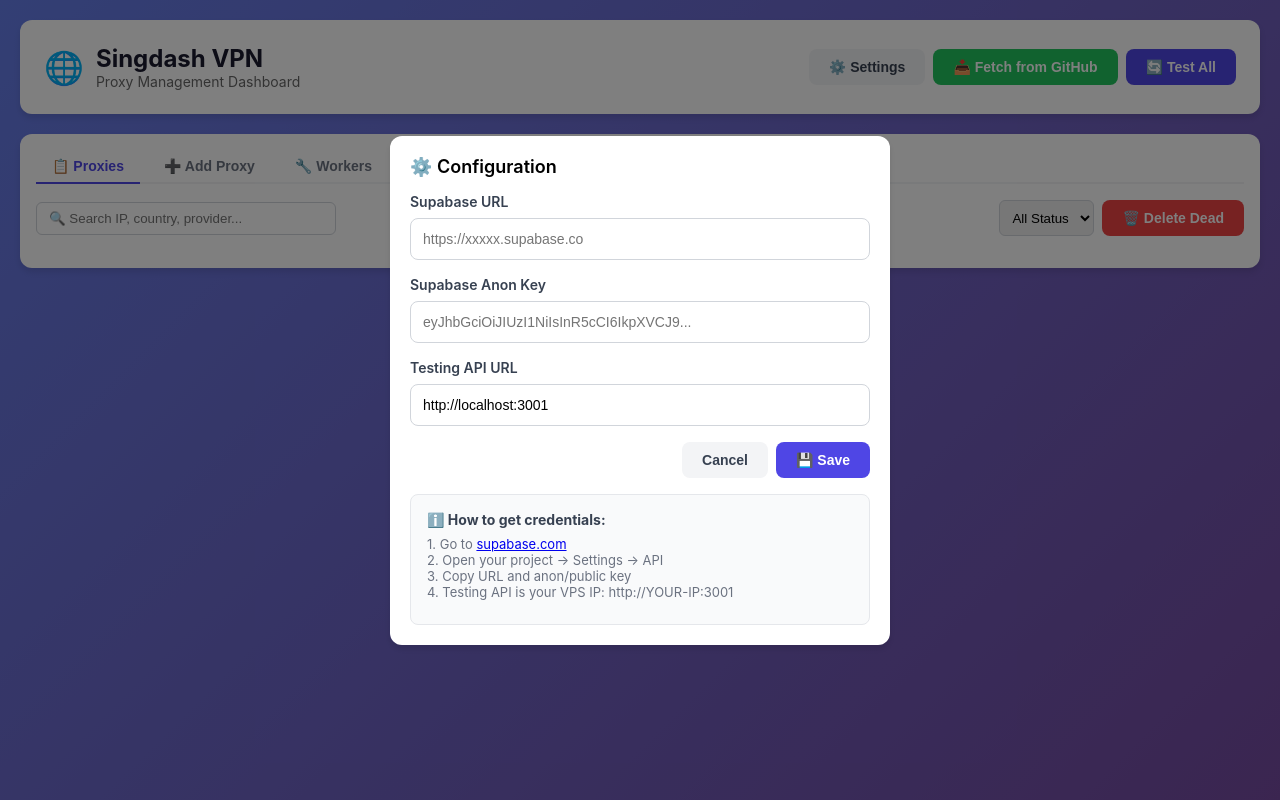
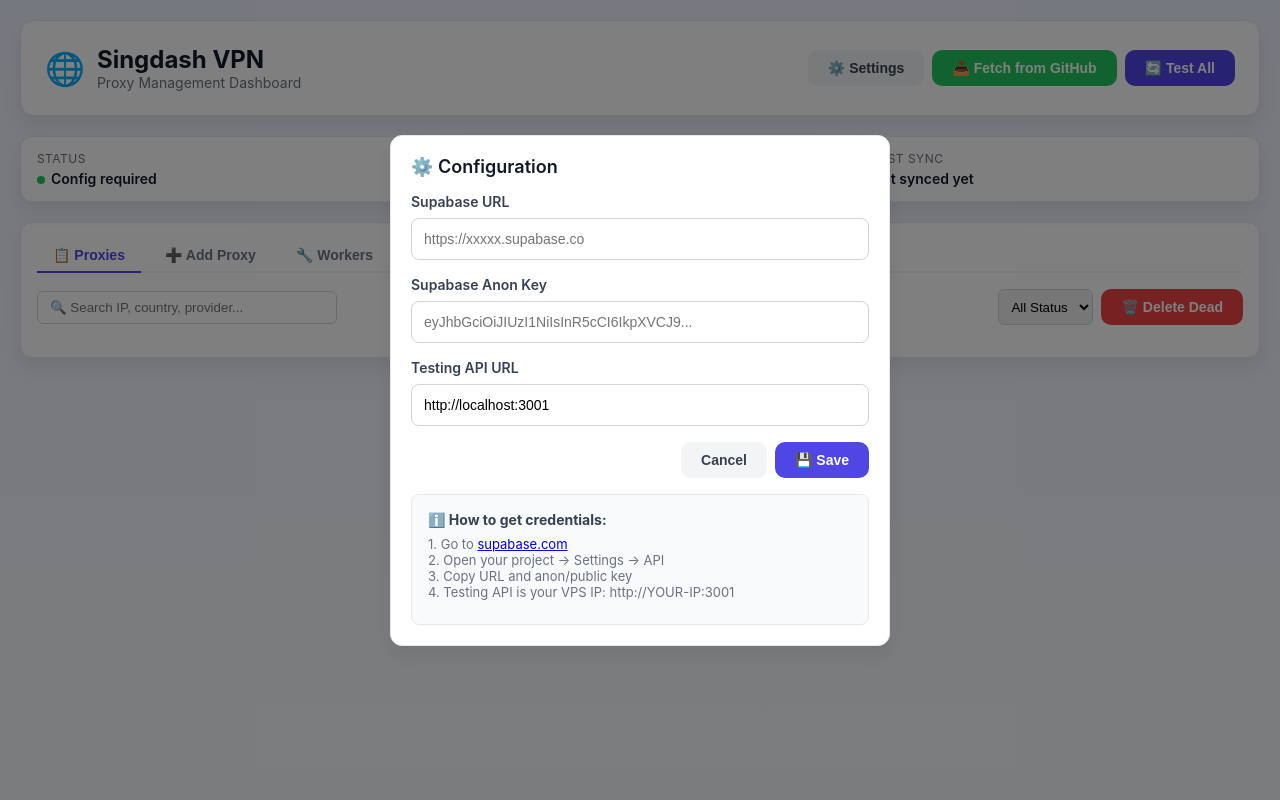
Before and after one commit to F4txhr/singdash, a plain HTML site: page dashboard.html in a window 1280 px wide. Drawn offline with Linux system fonts and the light colour scheme.

Commit message:
Polish dashboard UI and add system status overview

```diff
--- a/dashboard.html
+++ b/dashboard.html
@@ -5,18 +5,29 @@
   <meta name="viewport" content="width=device-width, initial-scale=1.0">
   <title>Singdash VPN Dashboard</title>
   <style>
+    :root {
+      --bg-start: #eef2ff;
+      --bg-end: #f8fafc;
+      --primary: #4f46e5;
+      --primary-dark: #4338ca;
+      --border: #e5e7eb;
+      --text-main: #111827;
+      --text-muted: #6b7280;
+      --card-shadow: 0 10px 20px rgba(15, 23, 42, 0.08);
+    }
     * { margin: 0; padding: 0; box-sizing: border-box; }
-    body { font-family: -apple-system, BlinkMacSystemFont, 'Segoe UI', Roboto, sans-serif; background: linear-gradient(135deg, #667eea 0%, #764ba2 100%); min-height: 100vh; padding: 20px; }
+    body { font-family: -apple-system, BlinkMacSystemFont, 'Segoe UI', Roboto, sans-serif; background: linear-gradient(180deg, var(--bg-start) 0%, var(--bg-end) 100%); color: var(--text-main); min-height: 100vh; padding: 20px; }
     .container { max-width: 1400px; margin: 0 auto; }
-    .header { background: white; border-radius: 12px; padding: 24px; margin-bottom: 20px; display: flex; justify-content: space-between; align-items: center; box-shadow: 0 4px 6px rgba(0,0,0,0.1); flex-wrap: wrap; gap: 16px; }
+    .header { background: white; border: 1px solid var(--border); border-radius: 14px; padding: 24px; margin-bottom: 20px; display: flex; justify-content: space-between; align-items: center; box-shadow: var(--card-shadow); flex-wrap: wrap; gap: 16px; }
     .logo { display: flex; align-items: center; gap: 12px; }
     .logo span:first-child { font-size: 32px; }
-    .logo h1 { font-size: 24px; color: #1a1a2e; }
-    .logo p { font-size: 14px; color: #666; }
+    .logo h1 { font-size: 24px; color: var(--text-main); }
+    .logo p { font-size: 14px; color: var(--text-muted); }
     .header-actions { display: flex; gap: 8px; flex-wrap: wrap; }
-    .btn { padding: 10px 20px; border: none; border-radius: 8px; font-size: 14px; font-weight: 600; cursor: pointer; transition: all 0.3s; }
-    .btn-primary { background: #4f46e5; color: white; }
-    .btn-primary:hover { background: #4338ca; }
+    .btn { padding: 10px 20px; border: none; border-radius: 10px; font-size: 14px; font-weight: 600; cursor: pointer; transition: all 0.2s; }
+    .btn:hover { transform: translateY(-1px); }
+    .btn-primary { background: var(--primary); color: white; }
+    .btn-primary:hover { background: var(--primary-dark); }
     .btn-primary:disabled { background: #9ca3af; cursor: not-allowed; }
     .btn-success { background: #22c55e; color: white; }
     .btn-success:hover { background: #16a34a; }
@@ -25,7 +36,7 @@
     .btn-secondary { background: #f3f4f6; color: #374151; }
     .btn-secondary:hover { background: #e5e7eb; }
     .stats { display: grid; grid-template-columns: repeat(auto-fit, minmax(200px, 1fr)); gap: 16px; margin-bottom: 20px; }
-    .stat-card { background: white; border-radius: 12px; padding: 20px; display: flex; align-items: center; gap: 16px; box-shadow: 0 4px 6px rgba(0,0,0,0.1); }
+    .stat-card { background: white; border: 1px solid var(--border); border-radius: 12px; padding: 20px; display: flex; align-items: center; gap: 16px; box-shadow: var(--card-shadow); }
     .stat-card .icon { font-size: 32px; }
     .stat-card .info .label { font-size: 14px; color: #666; }
     .stat-card .info .value { font-size: 28px; font-weight: bold; }
@@ -33,12 +44,12 @@
     .stat-card.yellow .value { color: #eab308; }
     .stat-card.red .value { color: #ef4444; }
     .stat-card.blue .value { color: #3b82f6; }
-    .tabs { background: white; border-radius: 12px; padding: 16px; margin-bottom: 20px; box-shadow: 0 4px 6px rgba(0,0,0,0.1); }
+    .tabs { background: white; border: 1px solid var(--border); border-radius: 12px; padding: 16px; margin-bottom: 20px; box-shadow: var(--card-shadow); }
     .tabs-list { display: flex; gap: 8px; border-bottom: 2px solid #f3f4f6; padding-bottom: 12px; margin-bottom: 16px; flex-wrap: wrap; }
     .tab { padding: 8px 16px; border: none; background: none; font-size: 14px; font-weight: 600; color: #6b7280; cursor: pointer; border-bottom: 2px solid transparent; margin-bottom: -14px; }
-    .tab.active { color: #4f46e5; border-bottom-color: #4f46e5; }
-    .tab:hover { color: #4f46e5; }
-    .panel { background: white; border-radius: 12px; padding: 20px; margin-bottom: 20px; box-shadow: 0 4px 6px rgba(0,0,0,0.1); }
+    .tab.active { color: var(--primary); border-bottom-color: var(--primary); }
+    .tab:hover { color: var(--primary); }
+    .panel { background: white; border: 1px solid var(--border); border-radius: 12px; padding: 20px; margin-bottom: 20px; box-shadow: var(--card-shadow); }
     .panel-title { font-size: 18px; font-weight: 600; margin-bottom: 16px; display: flex; align-items: center; gap: 8px; }
     .form-group { margin-bottom: 16px; }
     .form-group label { display: block; font-size: 14px; font-weight: 600; color: #374151; margin-bottom: 8px; }
@@ -54,8 +65,8 @@
     .empty { text-align: center; padding: 60px; color: #666; }
     .empty .icon { font-size: 64px; margin-bottom: 16px; }
     .grid { display: grid; grid-template-columns: repeat(auto-fill, minmax(320px, 1fr)); gap: 16px; }
-    .card { background: white; border-radius: 12px; padding: 20px; box-shadow: 0 4px 6px rgba(0,0,0,0.1); transition: transform 0.2s; }
-    .card:hover { transform: translateY(-2px); }
+    .card { background: white; border: 1px solid var(--border); border-radius: 12px; padding: 20px; box-shadow: var(--card-shadow); transition: transform 0.2s; }
+    .card:hover { transform: translateY(-3px); }
     .card-header { display: flex; justify-content: space-between; align-items: flex-start; margin-bottom: 12px; }
     .card-country { display: flex; align-items: center; gap: 12px; }
     .card-country .flag { font-size: 28px; }
@@ -80,6 +91,40 @@
     .success { background: #f0fdf4; border: 1px solid #bbf7d0; border-radius: 8px; padding: 12px; margin-bottom: 16px; color: #16a34a; }
     .badge { display: inline-block; padding: 2px 8px; border-radius: 12px; font-size: 11px; font-weight: 600; background: #e0e7ff; color: #4f46e5; }
     .hidden { display: none !important; }
+    .system-info {
+      display: grid;
+      grid-template-columns: repeat(auto-fit, minmax(220px, 1fr));
+      gap: 12px;
+      margin-bottom: 20px;
+    }
+    .system-item {
+      background: #ffffff;
+      border: 1px solid var(--border);
+      border-radius: 12px;
+      padding: 14px 16px;
+      box-shadow: var(--card-shadow);
+    }
+    .system-item .label {
+      font-size: 12px;
+      color: var(--text-muted);
+      margin-bottom: 4px;
+      text-transform: uppercase;
+      letter-spacing: .04em;
+    }
+    .system-item .value {
+      font-size: 14px;
+      font-weight: 600;
+      color: var(--text-main);
+      word-break: break-all;
+    }
+    .status-dot {
+      display: inline-block;
+      width: 8px;
+      height: 8px;
+      border-radius: 999px;
+      background: #22c55e;
+      margin-right: 6px;
+    }
     table { width: 100%; border-collapse: collapse; }
     th, td { padding: 12px; text-align: left; border-bottom: 1px solid #e5e7eb; }
     th { font-size: 12px; font-weight: 600; color: #6b7280; text-transform: uppercase; }
@@ -107,6 +152,20 @@
 
     <!-- Error/Success Messages -->
     <div id="messageBox"></div>
+    <div class="system-info">
+      <div class="system-item">
+        <div class="label">Status</div>
+        <div class="value" id="systemStatus"><span class="status-dot"></span>Initializing…</div>
+      </div>
+      <div class="system-item">
+        <div class="label">API Endpoint</div>
+        <div class="value" id="systemApiUrl">-</div>
+      </div>
+      <div class="system-item">
+        <div class="label">Last Sync</div>
+        <div class="value" id="lastSyncTime">-</div>
+      </div>
+    </div>
 
     <!-- Stats -->
     <div id="stats" class="stats" style="display: none;">
@@ -143,10 +202,10 @@
     <!-- Tabs -->
     <div class="tabs">
       <div class="tabs-list">
-        <button class="tab active" onclick="switchTab('proxies')">📋 Proxies</button>
-        <button class="tab" onclick="switchTab('add')">➕ Add Proxy</button>
-        <button class="tab" onclick="switchTab('workers')">🔧 Workers</button>
-        <button class="tab" onclick="switchTab('history')">📊 History</button>
+        <button class="tab active" onclick="switchTab('proxies', event)">📋 Proxies</button>
+        <button class="tab" onclick="switchTab('add', event)">➕ Add Proxy</button>
+        <button class="tab" onclick="switchTab('workers', event)">🔧 Workers</button>
+        <button class="tab" onclick="switchTab('history', event)">📊 History</button>
       </div>
 
       <!-- Proxies Tab -->
@@ -303,9 +362,11 @@
 
     let proxies = [];
     let workers = [];
+    let lastSyncAt = null;
 
     // Initialize
     window.addEventListener('DOMContentLoaded', () => {
+      updateSystemInfo('Ready');
       if (!config.supabaseUrl || !config.supabaseKey) {
         showSettings();
         showMessage('Please configure Supabase credentials first', 'warning');
@@ -362,6 +423,7 @@
       document.getElementById('configSupabaseKey').value = config.supabaseKey;
       document.getElementById('configApiUrl').value = config.apiUrl;
       document.getElementById('settingsModal').classList.remove('hidden');
+      updateSystemInfo('Config required');
     }
 
     function closeSettings() {
@@ -379,7 +441,16 @@
 
       closeSettings();
       showMessage('Settings saved!', 'success');
+      updateSystemInfo('Configuration updated');
       loadProxies();
+    }
+
+    function updateSystemInfo(statusText = 'Running') {
+      document.getElementById('systemStatus').innerHTML = `<span class="status-dot"></span>${statusText}`;
+      document.getElementById('systemApiUrl').textContent = config.apiUrl || '-';
+      document.getElementById('lastSyncTime').textContent = lastSyncAt
+        ? new Date(lastSyncAt).toLocaleString()
+        : 'Not synced yet';
     }
 
     // Message
@@ -390,11 +461,11 @@
     }
 
     // Tabs
-    function switchTab(tabName) {
+    function switchTab(tabName, evt) {
       document.querySelectorAll('.tab-content').forEach(el => el.classList.add('hidden'));
       document.querySelectorAll('.tab').forEach(el => el.classList.remove('active'));
       document.getElementById(`tab-${tabName}`).classList.remove('hidden');
-      event.target.classList.add('active');
+      if (evt && evt.target) evt.target.classList.add('active');
 
       if (tabName === 'proxies') loadProxies();
       if (tabName === 'workers') loadWorkers();
@@ -408,11 +479,14 @@
           select: '*',
           filter: 'order=created_at.desc&limit=500'
         });
+        lastSyncAt = new Date().toISOString();
+        updateSystemInfo('Data synced');
 
         updateStats();
         renderProxies();
       } catch (err) {
         console.error('Failed to load proxies:', err);
+        updateSystemInfo('Sync failed');
       }
     }
 
```
